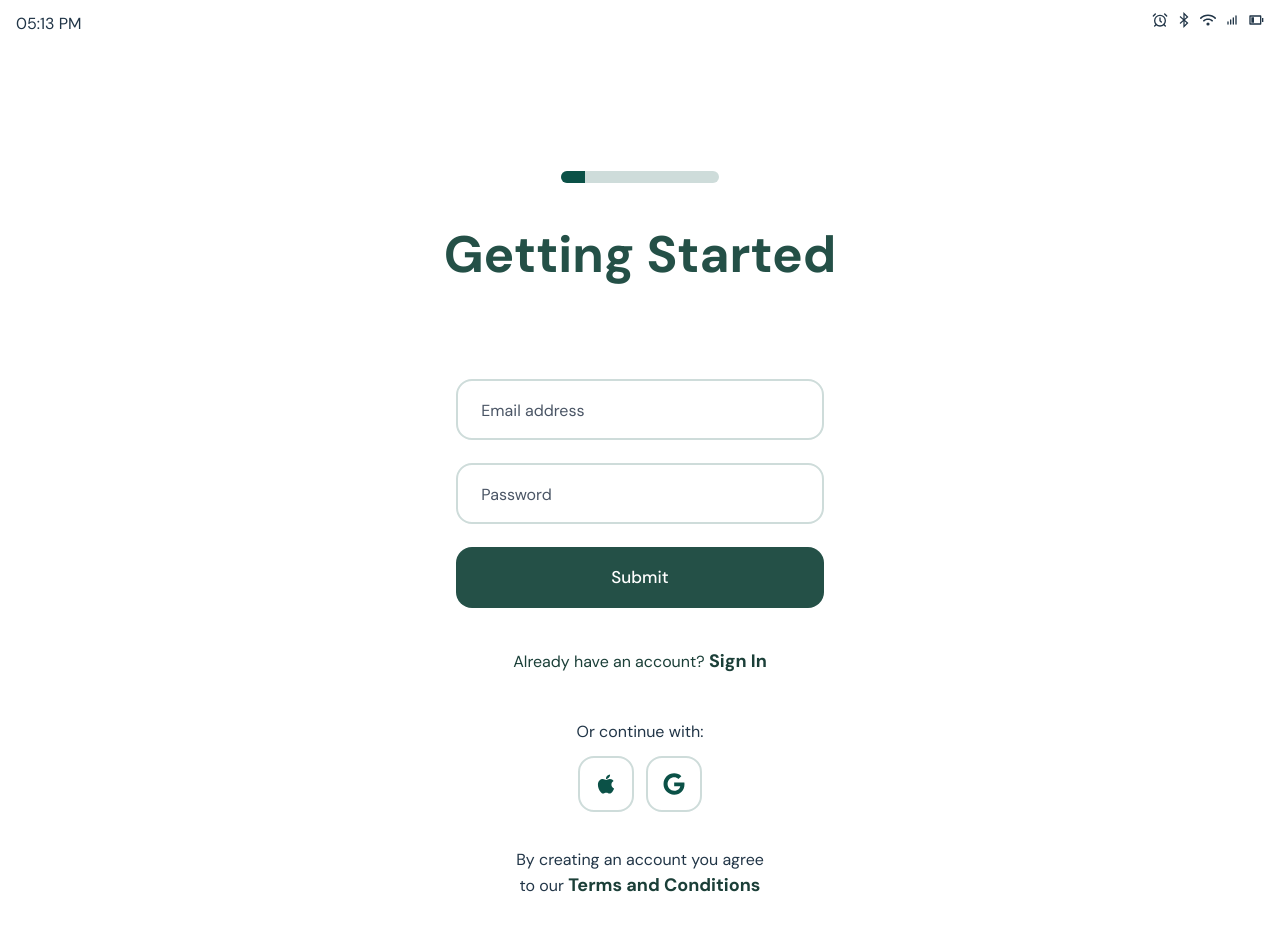
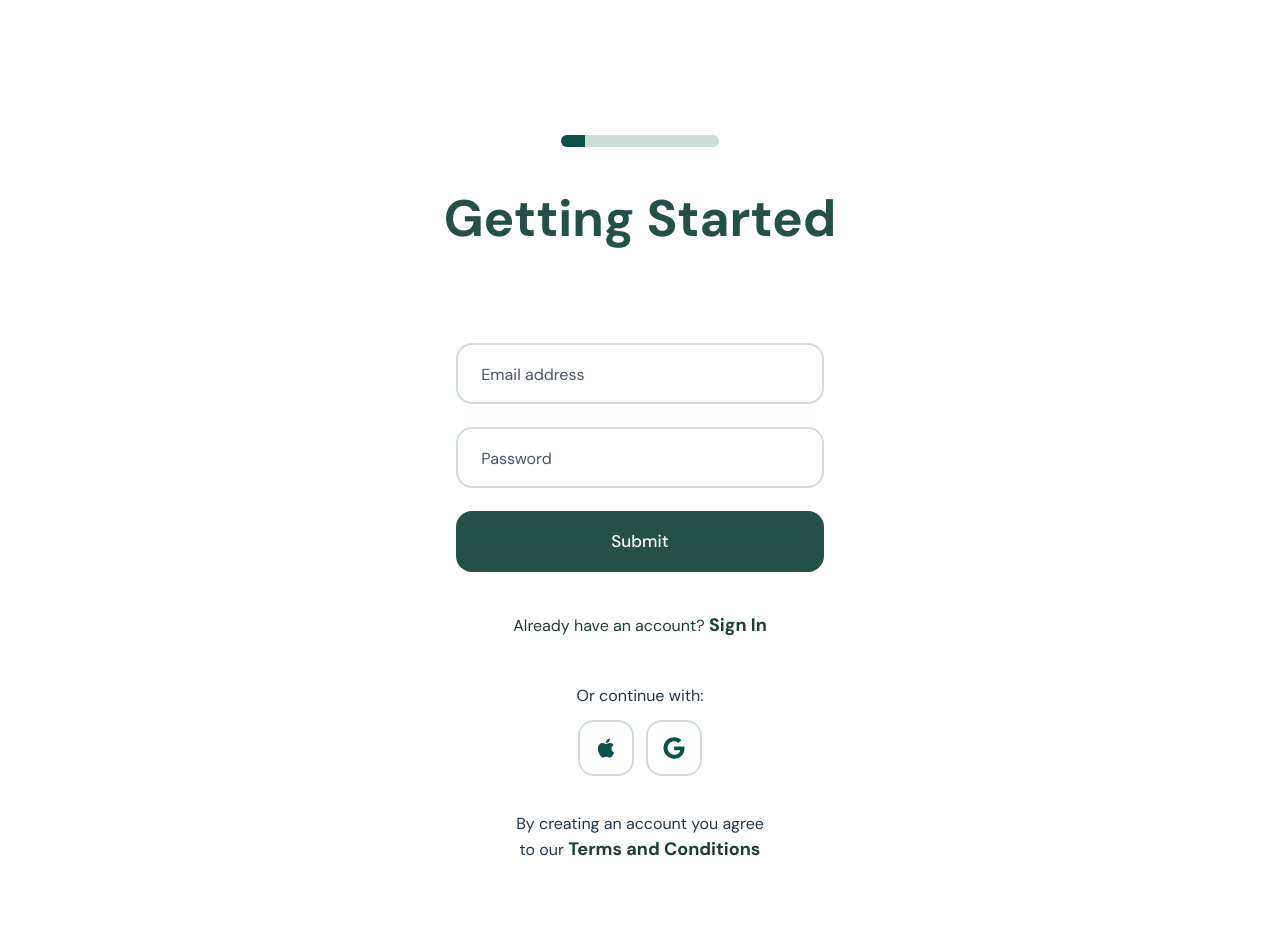
Before and after one commit to ascinate/kashu, a React (Vite) app: page / in a window 1280 px wide. Shown: the top 930 px of the page. After the commit the page ends 899 px from the top, so only its background shows below. Built offline with nearby package versions, Linux system fonts and the light colour scheme.

Commit message:
error done

```diff
--- a/src/App.tsx
+++ b/src/App.tsx
@@ -1,6 +1,4 @@
 import { useState } from 'react'
-import reactLogo from './assets/react.svg'
-import viteLogo from '/vite.svg'
 import { BrowserRouter as Router, Routes, Route } from 'react-router-dom';
 import Home from './pages/Home';
 import SignIn from './pages/SignIn';
@@ -12,8 +10,8 @@ function App() {
     <>
       <Router>
            <Routes>
-                <Route excaexact="true" path="/" element={<Home/>}/>
-                <Route excaexact="true" path="/signin" element={<SignIn/>}/>
+                <Route path="/" element={<Home/>}/>
+                <Route path="/signin" element={<SignIn/>}/>
            </Routes>
       </Router>
     </>
--- a/src/pages/Home.tsx
+++ b/src/pages/Home.tsx
@@ -23,7 +23,6 @@ const Home: React.FC = () => {
     return (
         <>
         <section className="w-full float-left">
-          <Topbar/>
           <div className="body-contentsd-div01 w-full float-left">
             <div className="or-signup">
               <MultiStepForm/>
--- a/src/pages/SignIn.tsx
+++ b/src/pages/SignIn.tsx
@@ -1,17 +1,10 @@
-import React, {useState, useEffect} from "react";
-import Loader from "./Loader";
-import SignupForm from "../components/SignupForm";
-import Topbar from "../components/Topbar";
-import MultiStepForm from "../components/multisteps";
 import { NavLink } from "react-router-dom";
-import { FaApple, FaGoogle } from "react-icons/fa";
 import face from '../images/icon-face.svg';
 
 const SignIn: React.FC = () => {
     return (
         <>
         <section className="w-full float-left">
-          <Topbar/>
           <div className="body-contentsd-div01 w-full float-left">
             <div className='name-div05 multis-div relative'>
                <div className='inside-line01 w-100'>
```
